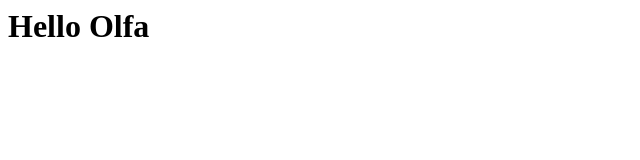
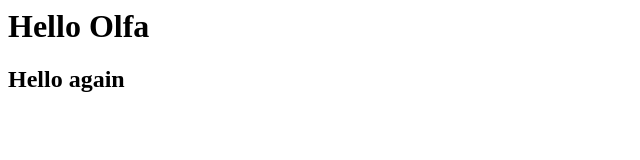
Before and after one commit to habchiolfa/test, a plain HTML site: page index.html in a window 1280 px wide. Shown: the whole page, without its empty margins (0-640 px from the left). Drawn offline with Linux system fonts and the light colour scheme.

Commit message:
commit from new branch

```diff
--- a/index.html
+++ b/index.html
@@ -1 +1,2 @@
 <h1>Hello Olfa</h1>
+<h2>Hello again</h2>
```
